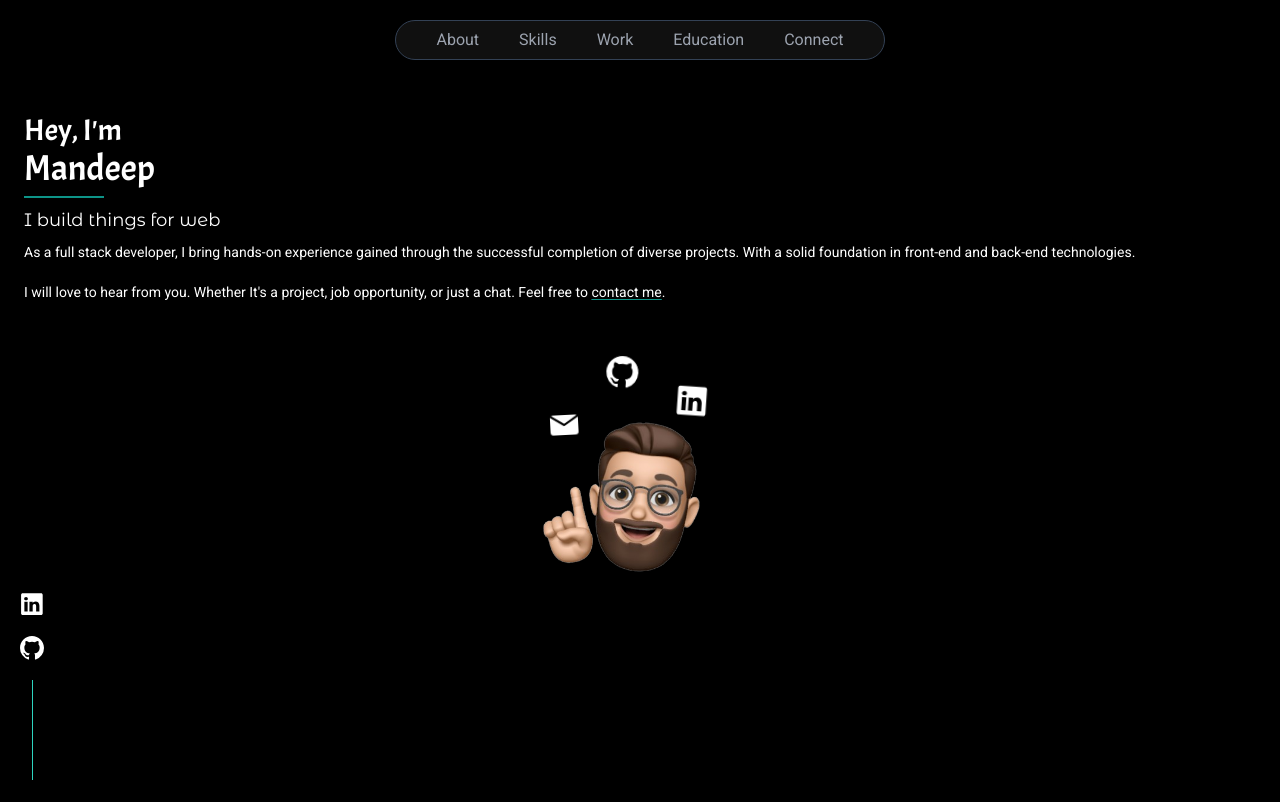
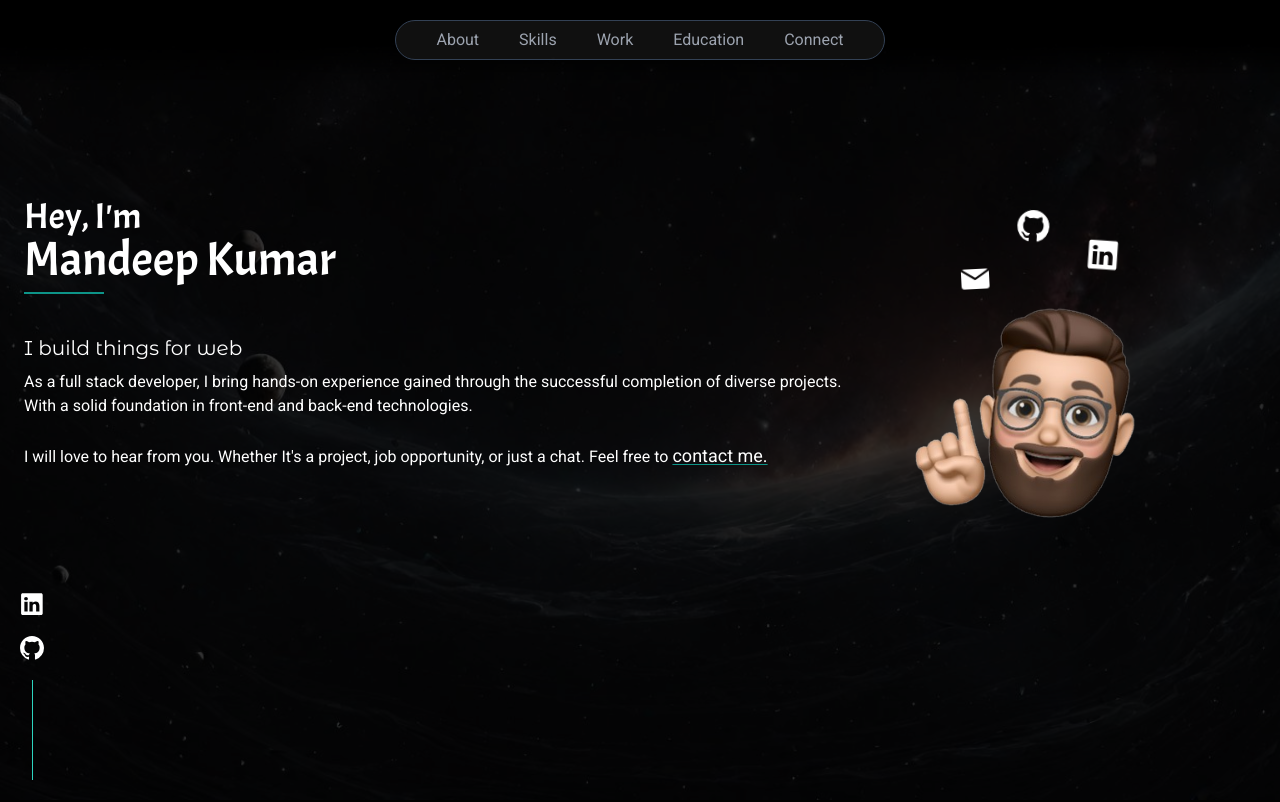
Before and after one commit to MandeepPaul/Portfolio, a Next.js app: page / in a window 1280 px wide. Shown: the top 802 px of the page. Built offline with nearby package versions, Linux system fonts and the light colour scheme; a web font is replaced by a local one.

Commit message:
Refactored Styles
+ Added bg-image
+ Added responsiveness to about section

```diff
--- a/app/input.css
+++ b/app/input.css
@@ -14,3 +14,17 @@
 .no-scroll {
   overflow: hidden;
 }
+
+body::before {
+  content: "";
+  position: fixed;
+  top: 0;
+  left: 0;
+  width: 100%;
+  height: 100%;
+  z-index: -1;
+  background-image: url("/universe2.jpg");
+  background-size: cover;
+  background-position: center;
+  opacity: 0.2;
+}
--- a/app/output.css
+++ b/app/output.css
@@ -558,10 +558,6 @@ video {
   position: relative;
 }
 
-.sticky{
-  position: sticky;
-}
-
 .inset-0{
   inset: 0px;
 }
@@ -590,10 +586,6 @@ video {
   right: 0px;
 }
 
-.right-10{
-  right: 2.5rem;
-}
-
 .right-16{
   right: 4rem;
 }
@@ -612,14 +604,6 @@ video {
 
 .top-4{
   top: 1rem;
-}
-
-.top-\[50dvh\]{
-  top: 50dvh;
-}
-
-.right-8{
-  right: 2rem;
 }
 
 .-z-10{
@@ -727,10 +711,6 @@ video {
   height: 2rem;
 }
 
-.h-\[18vh\]{
-  height: 18vh;
-}
-
 .h-\[200\%\]{
   height: 200%;
 }
@@ -817,10 +797,6 @@ video {
 
 .w-\[280px\]{
   width: 280px;
-}
-
-.w-\[350px\]{
-  width: 350px;
 }
 
 .w-\[80px\]{
@@ -1080,11 +1056,6 @@ video {
   background-color: rgb(0 0 0 / var(--tw-bg-opacity));
 }
 
-.bg-green-500{
-  --tw-bg-opacity: 1;
-  background-color: rgb(34 197 94 / var(--tw-bg-opacity));
-}
-
 .bg-indigo-900{
   --tw-bg-opacity: 1;
   background-color: rgb(49 46 129 / var(--tw-bg-opacity));
@@ -1123,21 +1094,6 @@ video {
 .bg-white{
   --tw-bg-opacity: 1;
   background-color: rgb(255 255 255 / var(--tw-bg-opacity));
-}
-
-.bg-yellow-500{
-  --tw-bg-opacity: 1;
-  background-color: rgb(234 179 8 / var(--tw-bg-opacity));
-}
-
-.bg-yellow-600{
-  --tw-bg-opacity: 1;
-  background-color: rgb(202 138 4 / var(--tw-bg-opacity));
-}
-
-.bg-red-50{
-  --tw-bg-opacity: 1;
-  background-color: rgb(254 242 242 / var(--tw-bg-opacity));
 }
 
 .bg-opacity-20{
@@ -1291,18 +1247,6 @@ video {
   padding-top: 2rem;
 }
 
-.pt-5{
-  padding-top: 1.25rem;
-}
-
-.pt-1{
-  padding-top: 0.25rem;
-}
-
-.pt-10{
-  padding-top: 2.5rem;
-}
-
 .text-center{
   text-align: center;
 }
@@ -1339,6 +1283,11 @@ video {
   line-height: 1;
 }
 
+.text-base{
+  font-size: 1rem;
+  line-height: 1.5rem;
+}
+
 .text-lg{
   font-size: 1.125rem;
   line-height: 1.75rem;
@@ -1396,10 +1345,6 @@ video {
 
 .underline-offset-2{
   text-underline-offset: 2px;
-}
-
-.underline-offset-1{
-  text-underline-offset: 1px;
 }
 
 .opacity-40{
@@ -1450,6 +1395,20 @@ video {
   overflow: hidden;
 }
 
+body::before {
+  content: "";
+  position: fixed;
+  top: 0;
+  left: 0;
+  width: 100%;
+  height: 100%;
+  z-index: -1;
+  background-image: url("/universe2.jpg");
+  background-size: cover;
+  background-position: center;
+  opacity: 0.2;
+}
+
 .invalid\:border-b-4:invalid{
   border-bottom-width: 4px;
 }
@@ -1541,6 +1500,16 @@ video {
     margin-right: 12px;
   }
 
+  .md\:my-0{
+    margin-top: 0px;
+    margin-bottom: 0px;
+  }
+
+  .md\:my-auto{
+    margin-top: auto;
+    margin-bottom: auto;
+  }
+
   .md\:mb-0{
     margin-bottom: 0px;
   }
@@ -1553,6 +1522,10 @@ video {
     margin-top: 80px;
   }
 
+  .md\:block{
+    display: block;
+  }
+
   .md\:flex{
     display: flex;
   }
@@ -1569,6 +1542,10 @@ video {
     height: 1.25rem;
   }
 
+  .md\:h-\[300px\]{
+    height: 300px;
+  }
+
   .md\:h-\[35px\]{
     height: 35px;
   }
@@ -1593,6 +1570,10 @@ video {
     width: 1.25rem;
   }
 
+  .md\:w-\[300px\]{
+    width: 300px;
+  }
+
   .md\:w-\[350px\]{
     width: 350px;
   }
@@ -1609,12 +1590,20 @@ video {
     width: 100%;
   }
 
+  .md\:flex-none{
+    flex: none;
+  }
+
   .md\:grid-flow-row{
     grid-auto-flow: row;
   }
 
   .md\:grid-cols-2{
     grid-template-columns: repeat(2, minmax(0, 1fr));
+  }
+
+  .md\:grid-rows-2{
+    grid-template-rows: repeat(2, minmax(0, 1fr));
   }
 
   .md\:grid-rows-7{
@@ -1697,6 +1686,10 @@ video {
     padding-bottom: 140px;
   }
 
+  .md\:pt-0{
+    padding-top: 0px;
+  }
+
   .md\:text-4xl{
     font-size: 2.25rem;
     line-height: 2.5rem;
@@ -1711,6 +1704,16 @@ video {
     font-size: 1rem;
     line-height: 1.5rem;
   }
+
+  .md\:text-lg{
+    font-size: 1.125rem;
+    line-height: 1.75rem;
+  }
+
+  .md\:text-xl{
+    font-size: 1.25rem;
+    line-height: 1.75rem;
+  }
 }
 
 @media (min-width: 1024px){
@@ -1734,11 +1737,24 @@ video {
     z-index: 10;
   }
 
+  .lg\:col-span-2{
+    grid-column: span 2 / span 2;
+  }
+
   .lg\:mx-auto{
     margin-left: auto;
     margin-right: auto;
   }
 
+  .lg\:my-0{
+    margin-top: 0px;
+    margin-bottom: 0px;
+  }
+
+  .lg\:mt-\[100px\]{
+    margin-top: 100px;
+  }
+
   .lg\:block{
     display: block;
   }
@@ -1755,6 +1771,10 @@ video {
     height: 100px;
   }
 
+  .lg\:h-\[350px\]{
+    height: 350px;
+  }
+
   .lg\:h-\[55px\]{
     height: 55px;
   }
@@ -1767,6 +1787,10 @@ video {
     width: 0.5px;
   }
 
+  .lg\:w-\[350px\]{
+    width: 350px;
+  }
+
   .lg\:w-\[400px\]{
     width: 400px;
   }
@@ -1779,6 +1803,14 @@ video {
     animation: none;
   }
 
+  .lg\:grid-cols-3{
+    grid-template-columns: repeat(3, minmax(0, 1fr));
+  }
+
+  .lg\:grid-rows-1{
+    grid-template-rows: repeat(1, minmax(0, 1fr));
+  }
+
   .lg\:flex-row{
     flex-direction: row;
   }
@@ -1789,6 +1821,10 @@ video {
 
   .lg\:items-center{
     align-items: center;
+  }
+
+  .lg\:justify-start{
+    justify-content: flex-start;
   }
 
   .lg\:justify-around{
@@ -1814,6 +1850,10 @@ video {
 
   .lg\:pl-10{
     padding-left: 2.5rem;
+  }
+
+  .lg\:pt-8{
+    padding-top: 2rem;
   }
 
   .lg\:pt-\[20vh\]{
--- a/components/Main/SubSection/About.js
+++ b/components/Main/SubSection/About.js
@@ -1,20 +1,22 @@
 import { GitHubIcon, LinkedInIcon, MailIcon } from "@/public/SVG/svg";
 import { motion } from "framer-motion";
 import CustomFloatingAnimation from "@/components/UI/Animations/CustomFloatingAnimation";
+import Content from "./AboutSection/Content";
 
 const About = () => {
   return (
-    <section id="About" className="h-screen bg-yello-600 bg-opacity-50">
-      <div className="m-4 px-2 pt-4 h-full bg-re-500 bg-opacity-50 relative">
+    <section id="About" className="h-screen">
+      <div className="m-4 px-2 pt-4 h-full relative md:grid md:grid-cols-2 md:grid-rows-2 lg:grid-rows-1 lg:grid-cols-3 lg:mt-[100px]">
+        <div className="flex flex-col justify-between md:flex-none md:my-auto lg:col-span-2 lg:my-0 lg:flex lg:flex-col lg:justify-start">
           <motion.p
             className="font-headingFont3"
             initial={{ opacity: 0, x: -20 }}
             animate={{ opacity: 1, x: 0 }}
             transition={{ duration: 0.5 }}
           >
-          <span className="text-3xl">Hey, I'm</span>
+            <span className="text-3xl md:text-4xl">Hey, I'm</span>
             <br />
-          <span className="text-4xl">Mandeep</span>
+            <span className="text-4xl md:text-5xl">Mandeep Kumar</span>
           </motion.p>
           <motion.hr
             initial={{ x: 25, opacity: 0 }}
@@ -22,31 +24,13 @@ const About = () => {
             transition={{ duration: 0.5 }}
             className="my-2 w-[80px] border-t-2 border-teal-600"
           />
-        <div>
-          <span className="font-headingFont text-lg">
-            I build things for web
-          </span>
-          <p className="my-2 text-sm">
-            As a full stack developer, I bring hands-on experience gained
-            through the successful completion of diverse projects. With a solid
-            foundation in front-end and back-end technologies.
-            <br />
-            <br />I will love to hear from you. Whether It's a project, job
-            opportunity, or just a chat. Feel free to {""}
-            <a
-              href="#Connect"
-              className="underline decoration-teal-600 underline-offset-2"
-            >
-              contact me
-            </a>
-            .
-          </p>
+          <Content className="md:hidden lg:pt-8 lg:block" />
         </div>
         <motion.div
           initial={{ opacity: 0, x: 20 }}
           animate={{ opacity: 1, x: 0 }}
           transition={{ duration: 0.5 }}
-          className="my-4 pt-6 flex flex-col items-center justify-between relative bg-gree-500"
+          className="my-4 pt-6 flex flex-col items-center justify-between relative md:my-0 md:pt-0 md:justify-center lg:justify-start"
         >
           <CustomFloatingAnimation rotation={3}>
             <GitHubIcon className="h-8 w-8 fill-white absolute right-0 top-4" />
@@ -61,11 +45,12 @@ const About = () => {
           </CustomFloatingAnimation>
 
           <img
-            className="h-[250px] w-[250px] bg-yello-500"
+            className="h-[250px] w-[250px] md:h-[300px] md:w-[300px] lg:h-[350px] lg:w-[350px]"
             src="/memoji2.png"
             alt="Profile_Pic"
           />
         </motion.div>
+        <Content className="hidden md:block md:col-span-2 lg:hidden" />
       </div>
     </section>
   );
--- /dev/null
+++ b/components/Main/SubSection/AboutSection/Content.js
@@ -0,0 +1,30 @@
+const Content = ({ className }) => {
+  return (
+    <div className={`${className}`}>
+      <span className="font-headingFont text-lg md:text-xl">
+        I build things for web
+      </span>
+      <br />
+      <p className="my-2 text-sm md:text-base">
+        As a full stack developer, I bring hands-on experience gained through
+        the successful completion of diverse projects. With a solid foundation
+        in front-end and back-end technologies.
+        <br />
+        <br />
+        <span>
+          I will love to hear from you. Whether It's a project, job opportunity,
+          or just a chat. <br className="hidden md:block lg:hidden" />
+          Feel free to {""}
+          <a
+            href="#Connect"
+            className="underline decoration-teal-600 underline-offset-2 text-base md:text-lg"
+          >
+            contact me.
+          </a>
+        </span>
+      </p>
+    </div>
+  );
+};
+
+export default Content;
--- a/components/Main/SubSection/Contact.js
+++ b/components/Main/SubSection/Contact.js
@@ -81,7 +81,7 @@ const Contact = () => {
 
   return (
     <SectionWrapper id="Connect" className="bg-yello-600 bg-opacity-50">
-      <Heading className="bg-gradient-to-b from-black via-black to-transparent md:sticky md:top-0">
+      <Heading className="md:sticky md:top-0">
         Get In{" "}
         <span className="gradient-text-teal-sky">&#60; / Touch &#62;</span>
       </Heading>
--- a/components/Main/SubSection/Education.js
+++ b/components/Main/SubSection/Education.js
@@ -5,7 +5,7 @@ import SectionWrapper from "@/components/UI/Wrappers/SectionWrapper";
 const Education = () => {
   return (
     <SectionWrapper id="Education">
-      <Heading className="bg-gradient-to-b from-black via-black to-transparent md:sticky md:top-0">
+      <Heading className="md:sticky md:top-0">
         Schooling and{" "}
         <span className="gradient-text-teal-sky">&#60; / Beyond &#62;</span>
       </Heading>
--- a/components/Main/SubSection/SkillSection/SkillLayout.js
+++ b/components/Main/SubSection/SkillSection/SkillLayout.js
@@ -3,7 +3,6 @@ import LayoutCard from "./LayoutCard";
 const SkillLayout = () => {
   return (
     <div className="flex flex-col">
-      <div className="hidden w-[350px] h-[18vh] m-4 sticky top-[50dvh] bg-gradient-to-b from-black lg:top-0 lg:block" />
       <LayoutCard />
       <LayoutCard />
       <LayoutCard />
--- a/components/Main/SubSection/Skills.js
+++ b/components/Main/SubSection/Skills.js
@@ -55,7 +55,7 @@ const Skills = () => {
       </Heading>
 
       <div className="mx-4 flex flex-col justify-between items-center gap-10 min-h-screen bg-opacity-45 relative lg:flex-row lg:justify-around">
-        <div className="px-10 bg-black lg:sticky lg:top-0 lg:z-10 lg:self-start lg:pt-[20vh] lg:pl-10">
+        <div className="px-10 lg:sticky lg:top-0 lg:z-10 lg:self-start lg:pt-[20vh] lg:pl-10">
           <div className="relative">
             <img
               src="/memoji.png"
```
Also changed, not shown: public/universe2.jpg (added). Lines whose indentation alone changed are shown as unchanged.
